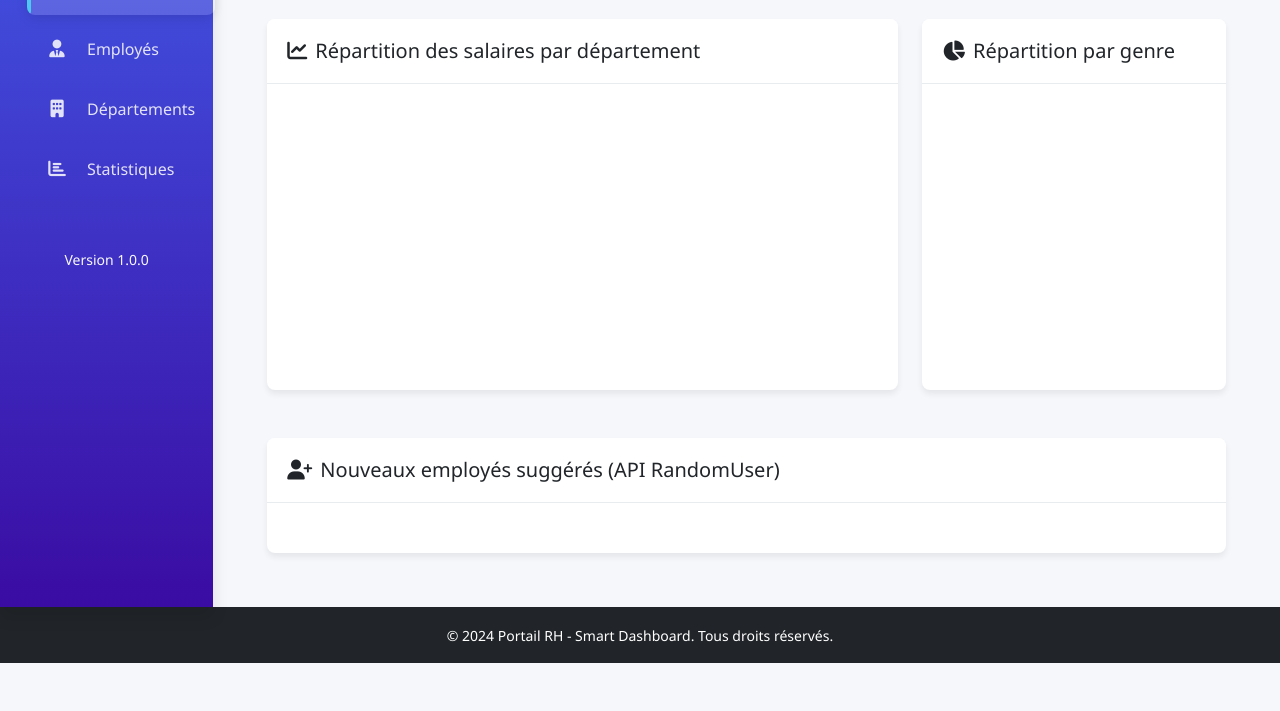
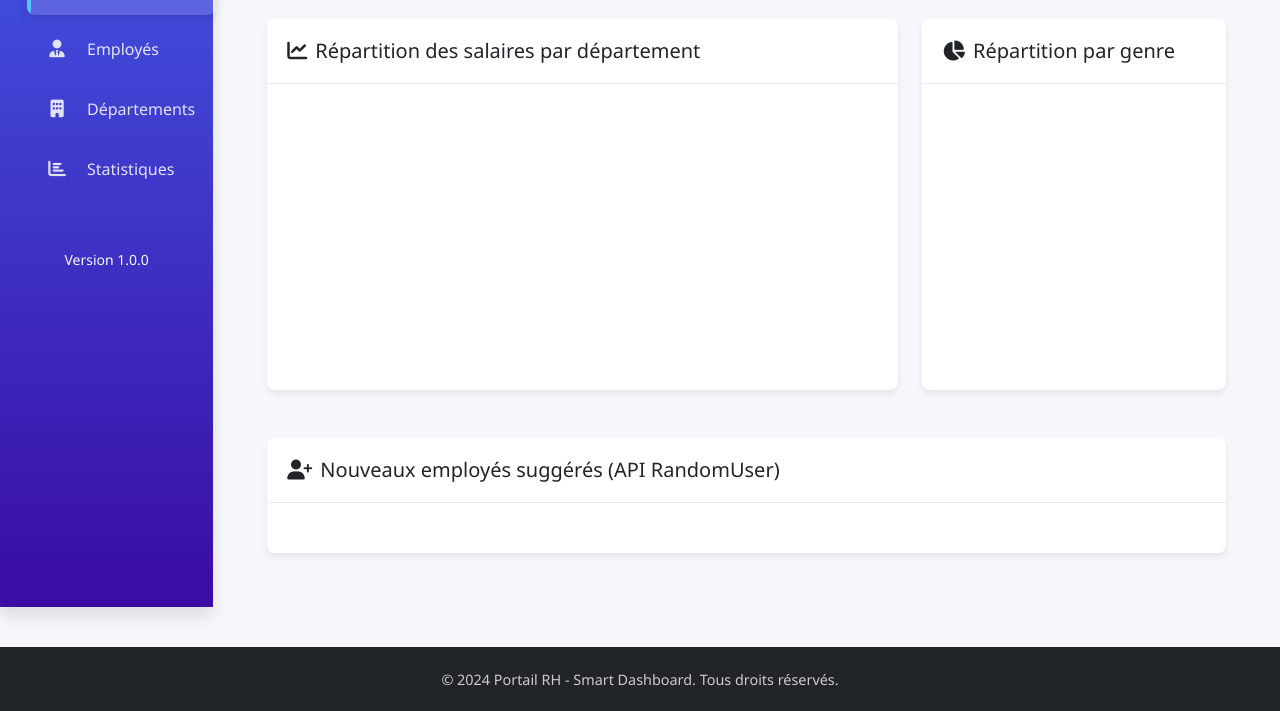
Before and after one commit to Dan-tech1/Portail-RH, a plain HTML site: page index.html in a window 1280 px wide. Shown: the part 223-934 px from the top of the page. Before the commit the page ends 886 px from the top, so only its background shows below. Drawn offline with nearby package versions, Linux system fonts and the light colour scheme.

Commit message:
modification du style css

```diff
--- a/index.html
+++ b/index.html
@@ -519,7 +519,7 @@
         </div>
     </div>
     <footer>
-        <div class="text-center py-3 bg-dark text-white">
+        <div>
             <small>&copy; 2024 Portail RH - Smart Dashboard. Tous droits réservés.</small>
         </div>
     </footer>
--- a/styles.css
+++ b/styles.css
@@ -1,4 +1,4 @@
-/* Styles personnalisés pour le Portail RH - Version Professionnelle */
+
 :root {
     --primary-color: #4361ee;
     --primary-dark: #3a56d4;
@@ -531,3 +531,16 @@ body {
     background-color: var(--warning-color);
     box-shadow: 0 0 0 2px rgba(255, 209, 102, 0.2);
 }
+footer {
+    margin-top: 40px;
+    background-color: var(--dark-color);
+    color: white;
+}
+footer div {
+    padding: 20px 30px;
+    text-align: center;
+}
+footer small {
+    font-size: 0.9rem;
+    color: #cccccc;
+}
```
